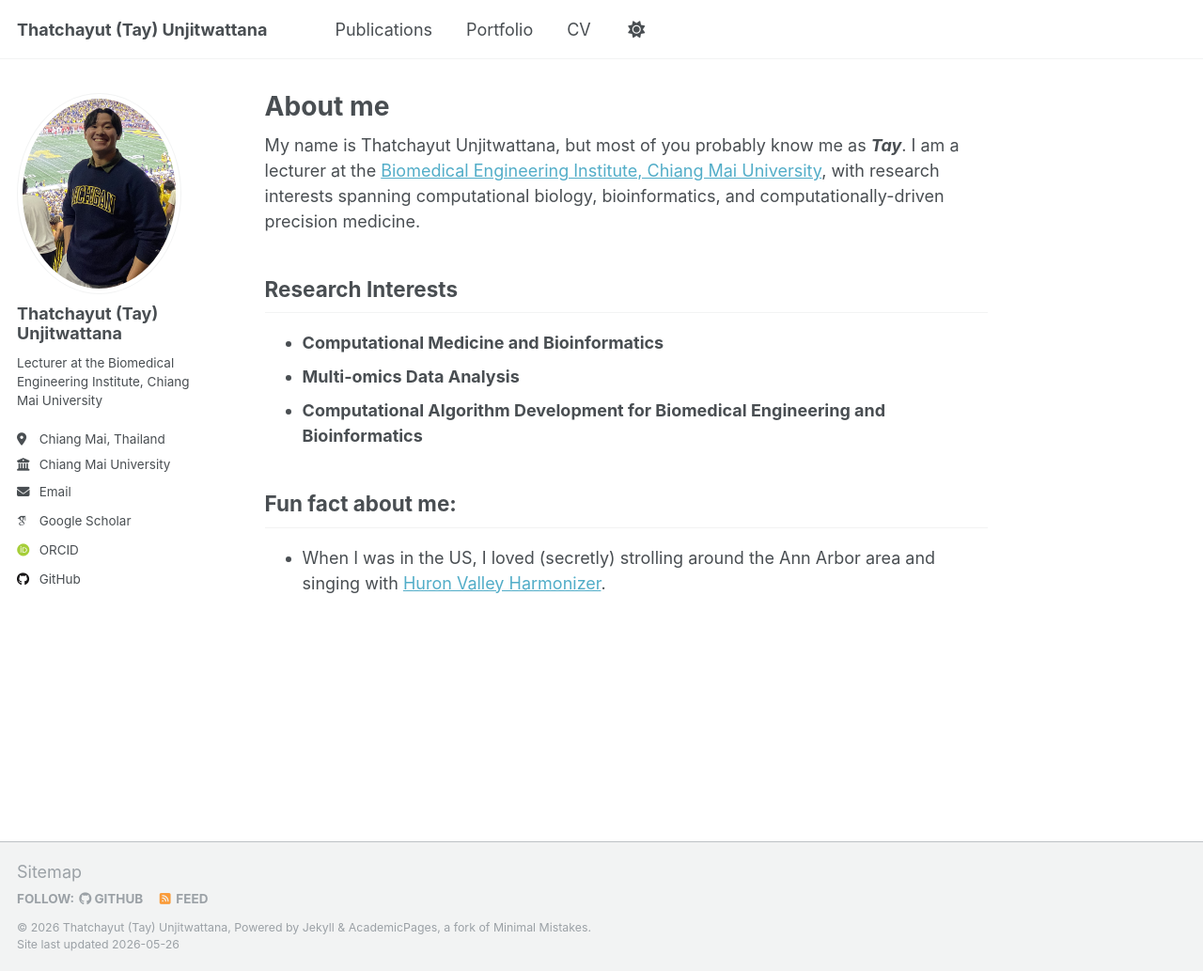
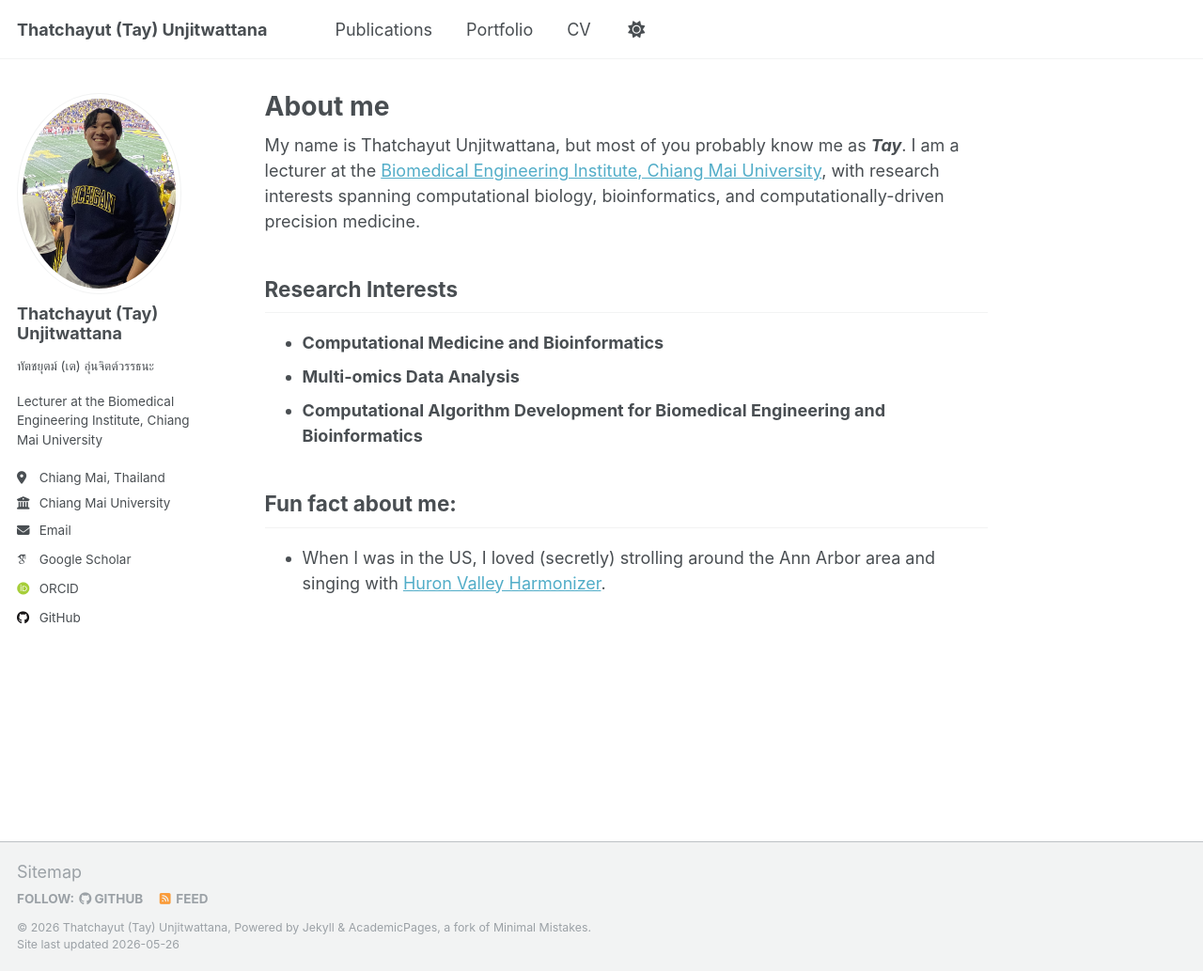
Before and after one commit to thatchayut/thatchayut.github.io, a Jekyll site: the page built from _pages/about.md, in a window 1280 px wide and 1033 px high. Shown: the whole window at 94% size. Built offline with Jekyll 4.4.1, drawn with Linux system fonts in a browser that asks for light colours; some web fonts are replaced.

Commit message:
Add Thai name to the landing page

```diff
--- a/_config.yml
+++ b/_config.yml
@@ -24,6 +24,7 @@ author:
   # Biographic information
   avatar           : "thatchayut.jpg"
   name             : "Thatchayut (Tay) Unjitwattana"
+  thainame         : "ทัตชยุตม์ (เต) อุ่นจิตต์วรรธนะ"
   pronouns         : # example: "she/her"
   bio              : "Lecturer at the Biomedical Engineering Institute, Chiang Mai University"
   location         : "Chiang Mai, Thailand"
--- a/_includes/author-profile.html
+++ b/_includes/author-profile.html
@@ -16,6 +16,7 @@
 
   <div class="author__content">
     <h3 class="author__name">{{ author.name }}</h3>
+    {% if author.thainame %}<p class="author__thainame">{{ author.thainame }}</p>{% endif %}
     {% if author.pronouns %}<p class="author__pronouns">{{ author.pronouns }}</p>{% endif %}
     {% if author.bio %}<p class="author__bio">{{ author.bio }}</p>{% endif %}
   </div>
```
